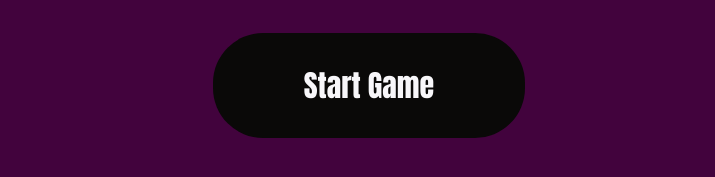
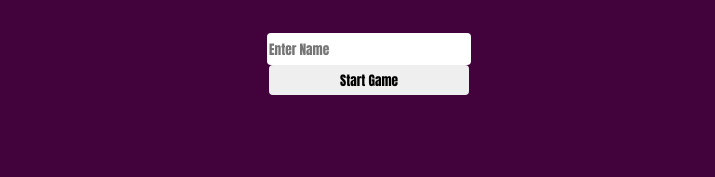
Before and after one commit to Briana-Connolly/CTP-Werewolf, a React app: page / in a window 1280 px wide. Shown: the part 311-488 px from the top of the page, without its empty margins (271-986 px from the left). Built offline with nearby package versions, Linux system fonts and the light colour scheme.

Commit message:
added name to home screen

```diff
--- a/src/home.js
+++ b/src/home.js
@@ -1,25 +1,53 @@
 import React, { Component } from 'react';
 import ReactDOM from 'react-dom'
 import { BrowserRouter as Router, Route, Switch, Link } from 'react-router-dom';
+import { withRouter } from 'react-router-dom';
 import './index.css'
+import { Redirect } from 'react-router';
+
 
 import logo from './images/WWLogo.png'
-
 
 class HomeScreen extends React.Component {
     componentDidMount() {
         document.body.style.background = "#42033D";
     }
+
+    constructor(props) {
+        super(props);
+        this.state = {
+            playerName: ''
+        };
+
+        this.handleChange = this.handleChange.bind(this);
+        this.handleSubmit = this.handleSubmit.bind(this);
+    }
+
+    handleChange(event) {
+        this.setState({ playerName: event.target.value });
+    }
+
+    handleSubmit(event) {
+        event.preventDefault();
+        console.log(this.state.playerName);
+        this.props.history.push('/start');
+    }
+
     render() {
+
         return (
             <div>
                 <img src={logo} alt="WW logo" height="300" width="700"></img>
                 <br></br>
                 <br></br>
-                <Link to="/start" className="btn btn-primary">Start Game</Link>
-            </div>
+                <form onSubmit={this.handleSubmit}>
+                    <input type="text" name="name" placeholder="Enter Name" onChange={(event) => this.handleChange(event)}></input>
+                    <input type="submit" value="Start Game" />
+                </form>
+                <br></br>
+            </div >
         );
     }
 }
 
-export default HomeScreen
+export default withRouter(HomeScreen);
--- a/src/index.css
+++ b/src/index.css
@@ -1,5 +1,3 @@
-
-
 .btn{
   color: #F8F7FA;
   background-color: #0A0908;
@@ -20,3 +18,14 @@ img{
   margin-left: auto;
   margin-right: auto;
 }
+
+input{
+  border-radius: 4px;
+  border: white;
+  font-family: Impact, Haettenschweiler, 'Arial Narrow Bold', sans-serif;
+  display: block;
+  margin-left: auto;
+  margin-right: auto;
+  width: 200px;
+  height: 30px;
+}
```
